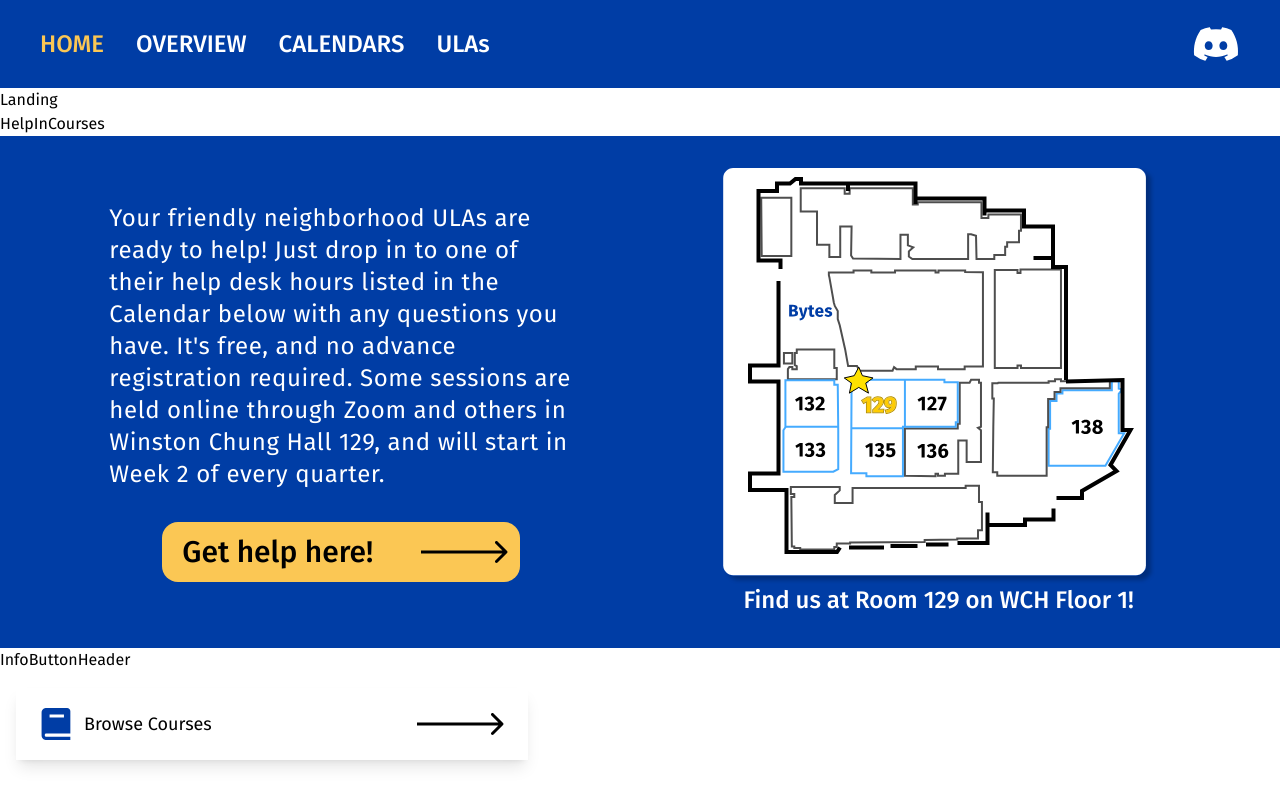
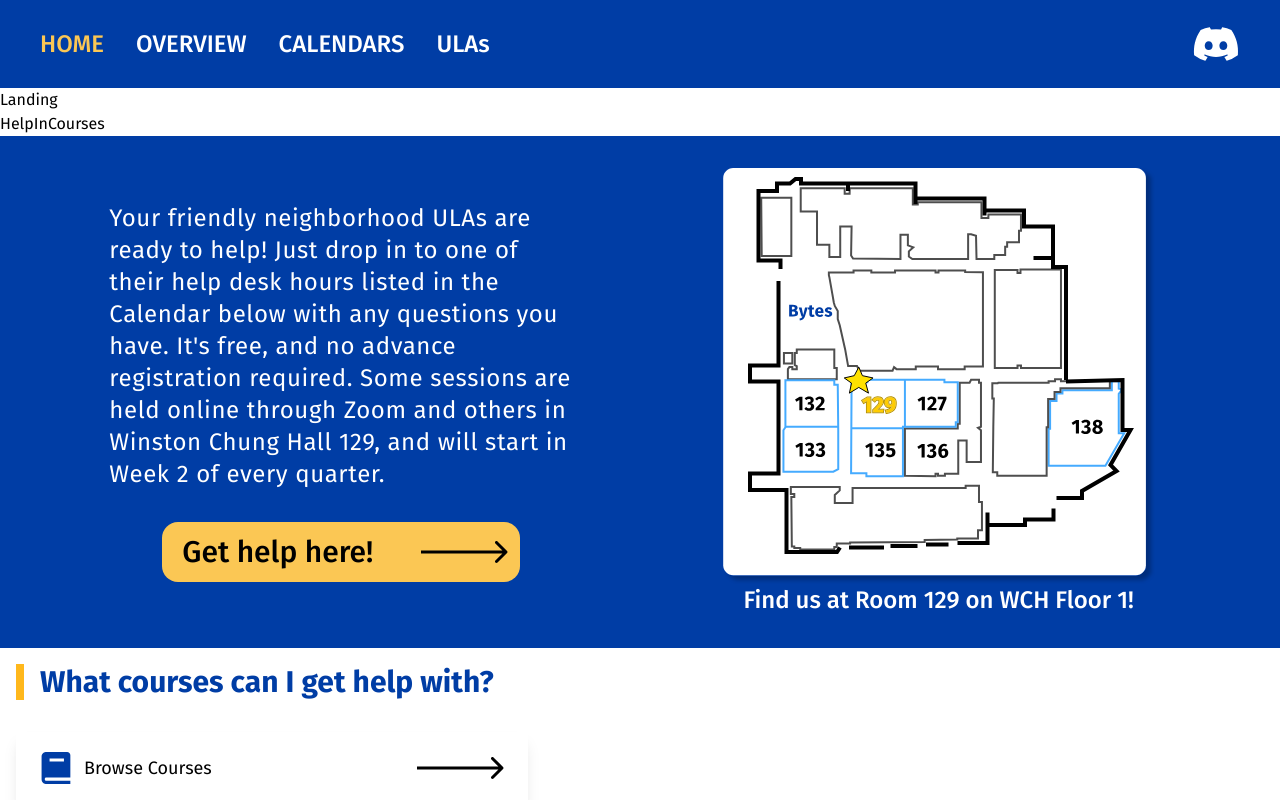
Before and after one commit to acm-ucr/cse-ula, a Next.js app: page / in a window 1280 px wide. Shown: the top 800 px of the page. Built offline with nearby package versions, Linux system fonts and the light colour scheme.

Commit message:
Info Button Header (Revised)

```diff
--- a/src/app/page.tsx
+++ b/src/app/page.tsx
@@ -1,3 +1,4 @@
+import InfoButtonHeader from "@/components/home/InfoButtonHeader";
 import Landing from "@/components/home/Landing";
 import HelpInCourses from "@/components/home/HelpInCourses";
 import Location from "@/components/home/Location";
@@ -11,6 +12,7 @@ const Home = () => {
       <Landing />
       <HelpInCourses />
       <Location />
+      <InfoButtonHeader text="What courses can I get help with?" />
       <Questions />
       <Images />
       <Testimony />
--- a/src/components/home/InfoButtonHeader.tsx
+++ b/src/components/home/InfoButtonHeader.tsx
@@ -1,4 +1,14 @@
-const InfoButtonHeader = () => {
-  return <div className="">InfoButtonHeader</div>;
+import React from "react";
+interface InfoButtonHeaderProps {
+  text: string;
+}
+const InfoButtonHeader = ({ text }: InfoButtonHeaderProps) => {
+  return (
+    <div className="m-4">
+      <div className="flex items-center border-l-8 border-[#FFB81C] px-4">
+        <div className="text-3xl font-bold text-ula-blue-primary">{text}</div>
+      </div>
+    </div>
+  );
 };
 export default InfoButtonHeader;
```
